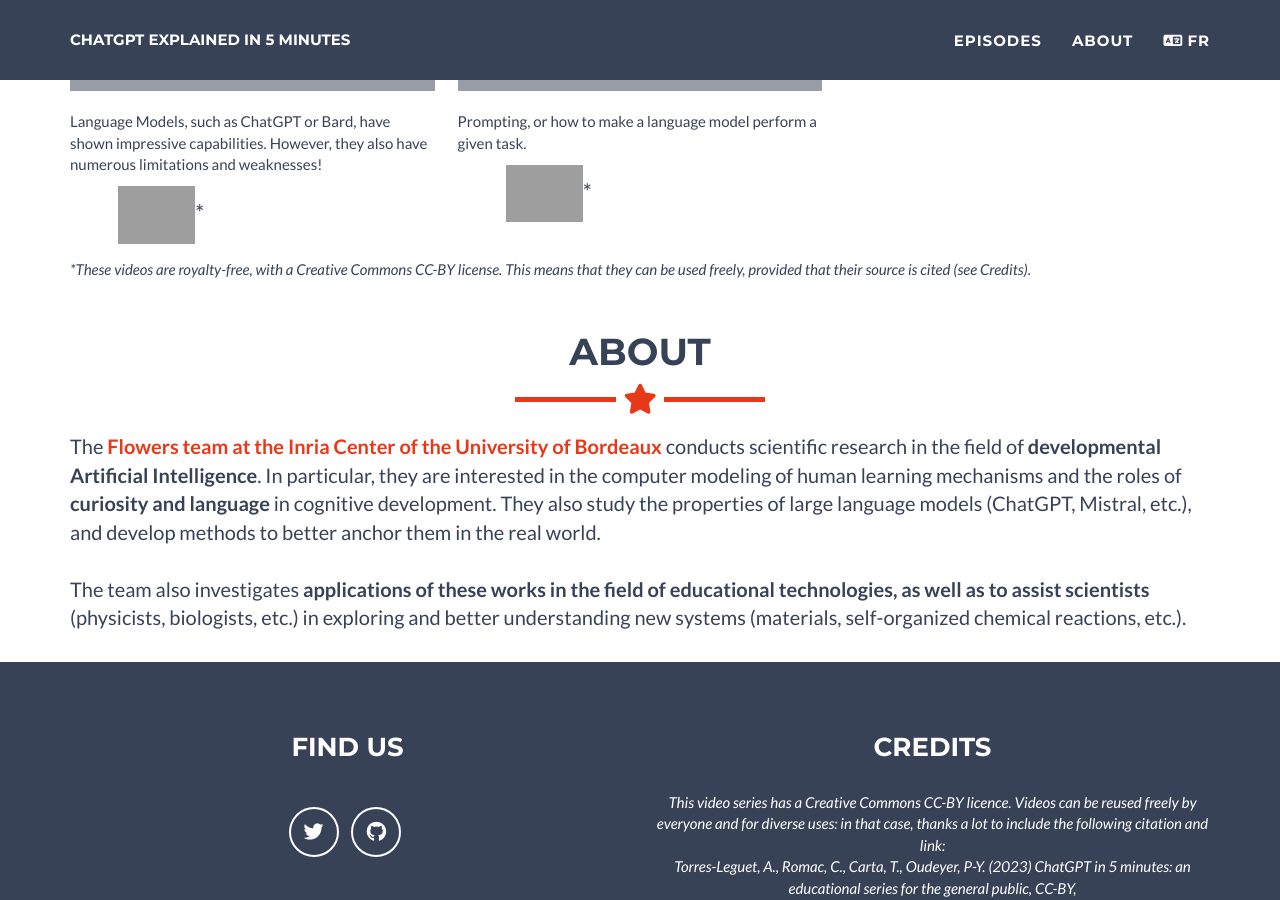
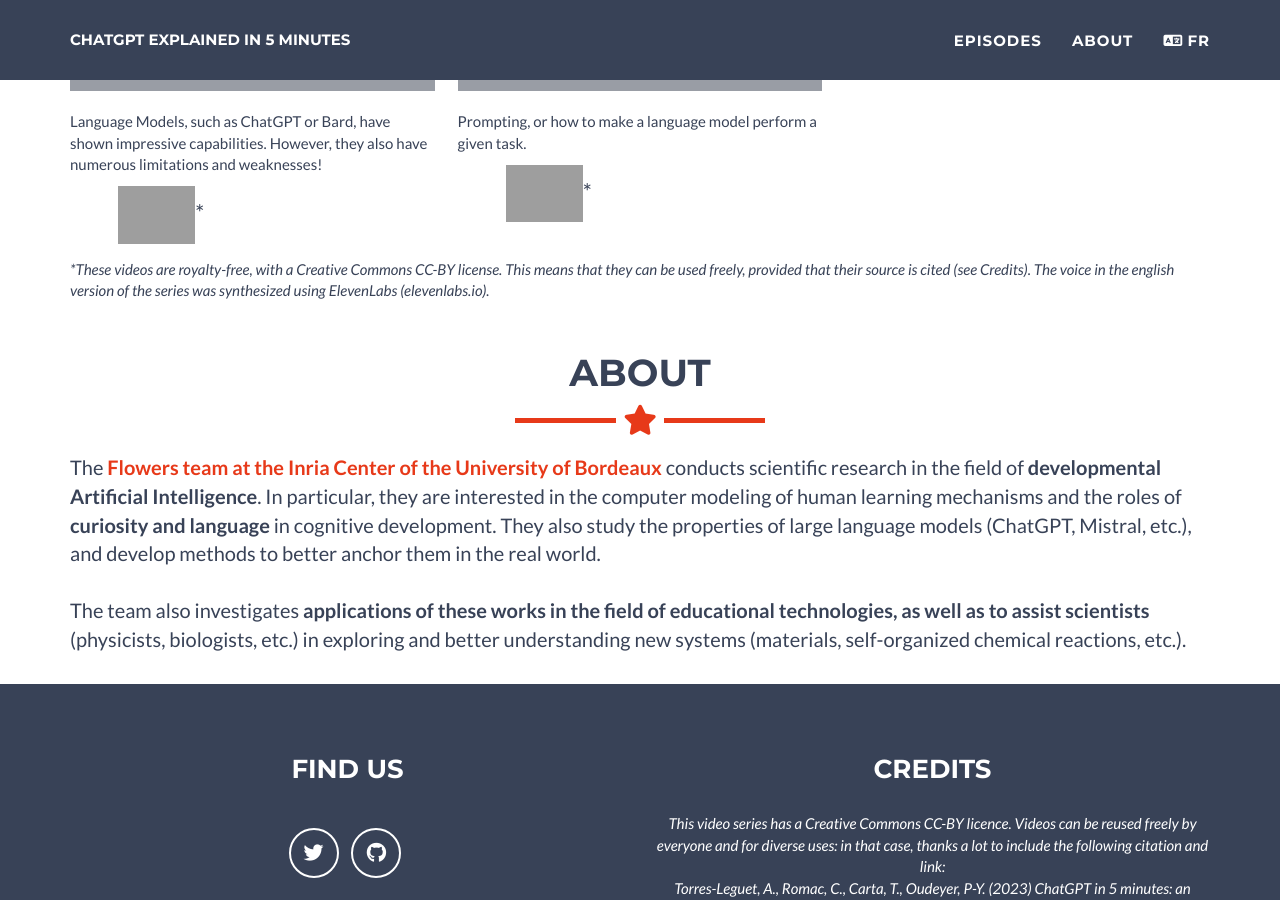
Before and after one commit to flowersteam/chatgpt_5_minutes, a Jekyll site: the page built from en.md, in a window 1280 px wide and 900 px high, scrolled down 955 px. Built offline with Jekyll 4.4.1, drawn with Linux system fonts in a browser that asks for light colours.

Commit message:
Update _config.yml
add eleven labs credits

```diff
--- a/_config.yml
+++ b/_config.yml
@@ -79,7 +79,7 @@
       en: "Episodes"
     cc-by-explanation:
       fr: "Ces vidéos sont libres de droits, avec une licence Creative Commons CC-BY. Cela veut dire qu'elles peuvent être utilisées librement, à la condition que leur source soit citée (voir Crédits)."
-      en: "These videos are royalty-free, with a Creative Commons CC-BY license. This means that they can be used freely, provided that their source is cited (see Credits)."
+      en: "These videos are royalty-free, with a Creative Commons CC-BY license. This means that they can be used freely, provided that their source is cited (see Credits). The voice in the english version of the series was synthesized using ElevenLabs (elevenlabs.io)."
   about-section:
     title:
       fr: "A propos"
```
